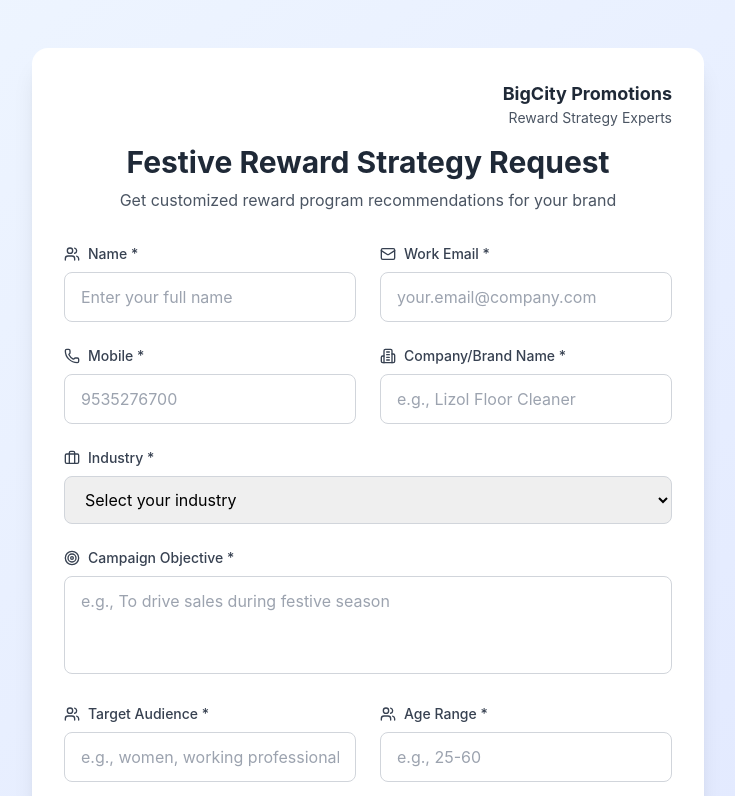
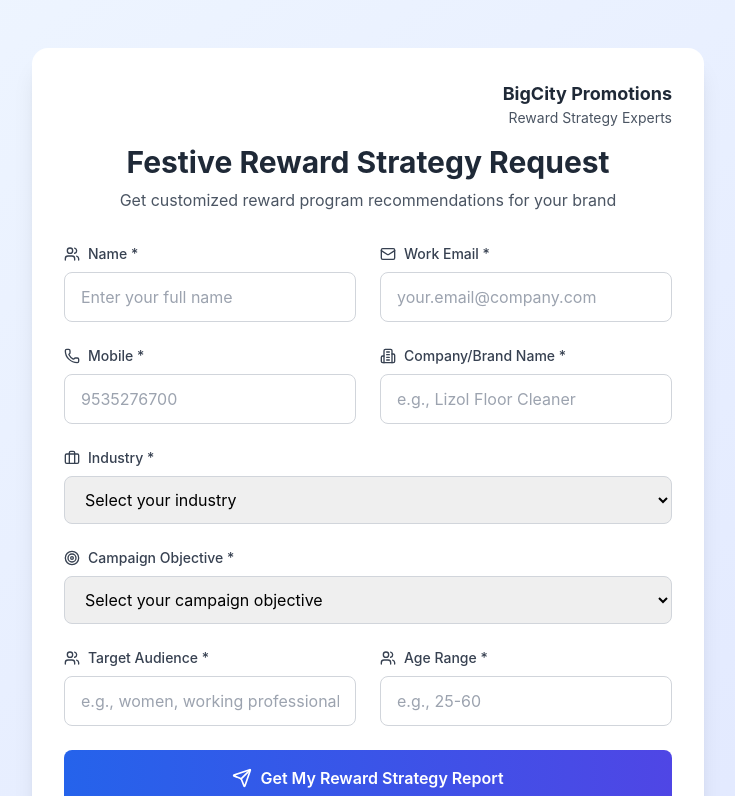
Before and after one commit to megharaj-bigcity/Festival-Campaign-web, a React (Create React App) app: page / in a window 1280 px wide. Shown: the top 796 px of the page, without its empty margins (272-1007 px from the left). Built offline with nearby package versions, Linux system fonts and the light colour scheme.

Commit message:
Update RewardStrategyForm.js
form field campaign objective is chanced to  dropdown box

```diff
--- a/src/Component/RewardStrategyForm.js
+++ b/src/Component/RewardStrategyForm.js
@@ -194,15 +194,23 @@ const RewardStrategyForm = () => {
               <Target className="w-4 h-4 mr-2" />
               Campaign Objective *
             </label>
-            <textarea
+            <select
               name="campaignObjective"
               value={formData.campaignObjective}
               onChange={handleInputChange}
               required
-              rows={3}
-              className="w-full px-4 py-3 border border-gray-300 rounded-lg focus:ring-2 focus:ring-blue-500 focus:border-transparent transition-all resize-none"
-              placeholder="e.g., To drive sales during festive season"
-            />
+              className="w-full px-4 py-3 border border-gray-300 rounded-lg focus:ring-2 focus:ring-blue-500 focus:border-transparent transition-all"
+            >
+              <option value="">Select your campaign objective</option>
+              <option value="Drive sales/conversions">Drive sales/conversions</option>
+              <option value="Acquire new customers">Acquire new customers</option>
+              <option value="Increase repeat purchases">Increase repeat purchases</option>
+              <option value="Boost product trials/sampling">Boost product trials/sampling</option>
+              <option value="Engage trade/channel partners">Engage trade/channel partners</option>
+              <option value="Drive store/online footfalls">Drive store/online footfalls</option>
+              <option value="Engage customers through gamified experiences">Engage customers through gamified experiences</option>
+              <option value="New product launch">New product launch</option>
+            </select>
           </div>
 
           <div className="grid grid-cols-1 md:grid-cols-2 gap-6">
```
